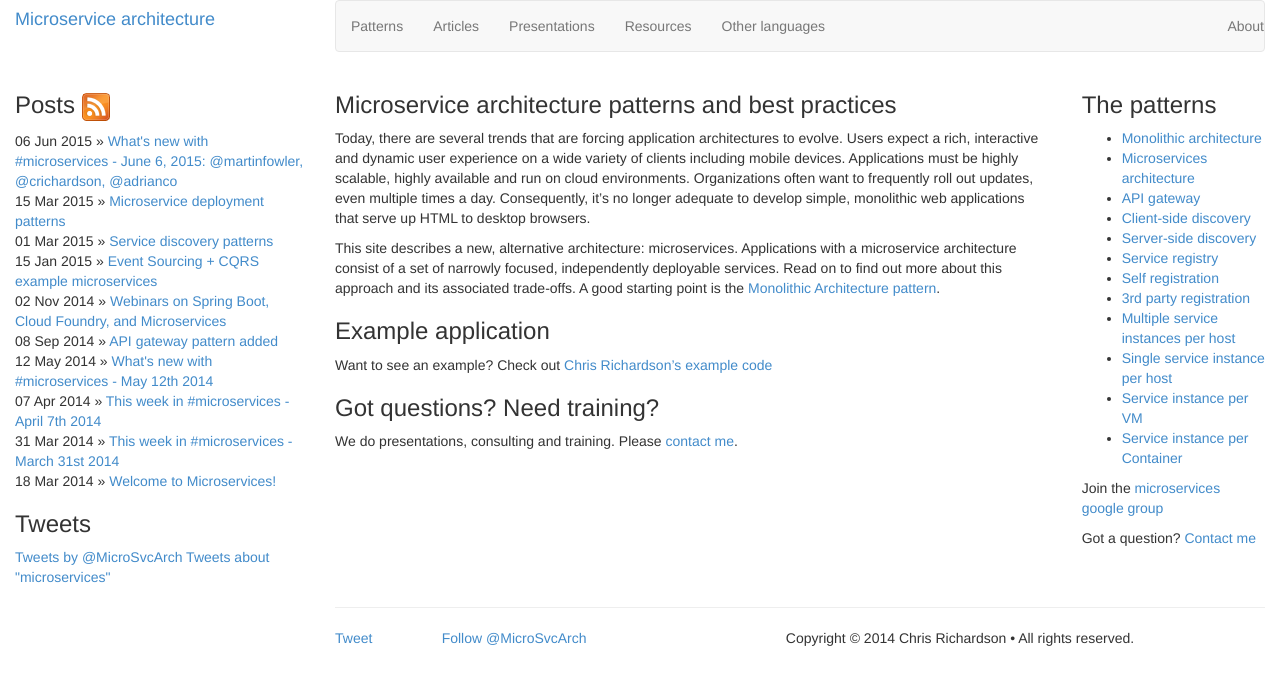
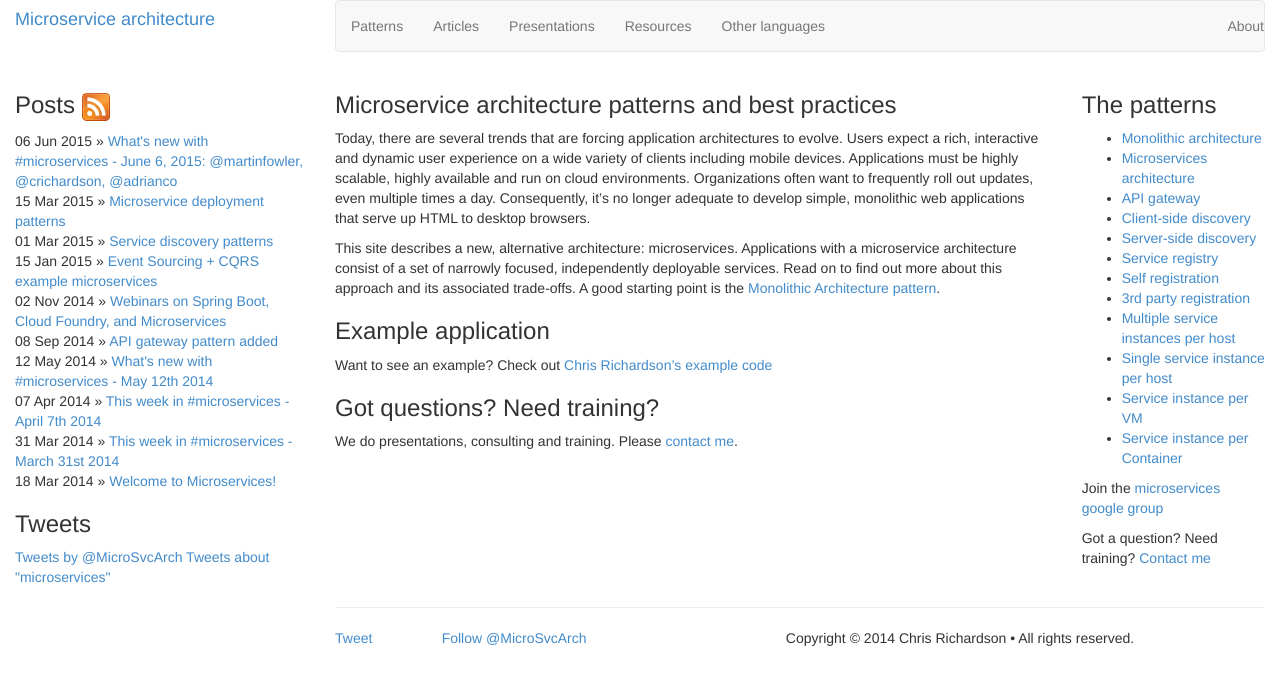
Before and after one commit to joobn72/microservices, a Jekyll site: the page built from index.html, in a window 1280 px wide. Shown: the top 685 px of the page. Built offline with Jekyll 4.4.1, drawn with Linux system fonts in a browser that asks for light colours; Markdown is read by kramdown in place of the engine named in the settings; comment, search, counter and statistics services are not loaded.

Commit message:
Misc updates to patterns sidebar

```diff
--- a/_includes/patterns.html
+++ b/_includes/patterns.html
@@ -15,4 +15,4 @@
 
 <p>Join the <a href="https://groups.google.com/forum/#!forum/microservices">microservices google group</a></p>
 
-<p>Got a question? <a href="https://chrisrichardson.wufoo.com/forms/zgp4xr60erb04x/">Contact me</a></p>
+<p>Got a question? Need training? <a href="https://chrisrichardson.wufoo.com/forms/zgp4xr60erb04x/">Contact me</a></p>
```
Also changed, not shown: _includes.md/patterns.md (+1 -1 lines).
